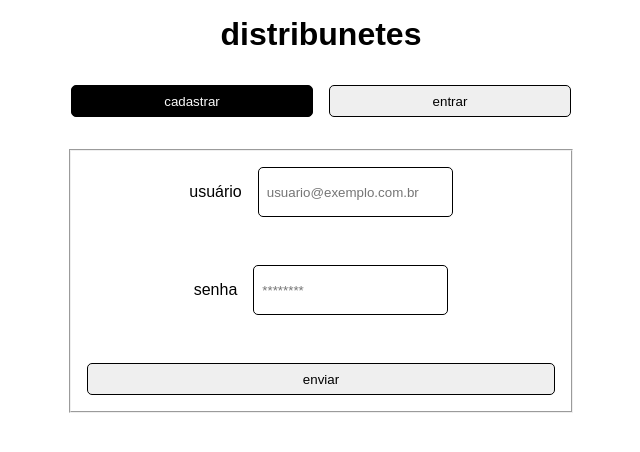
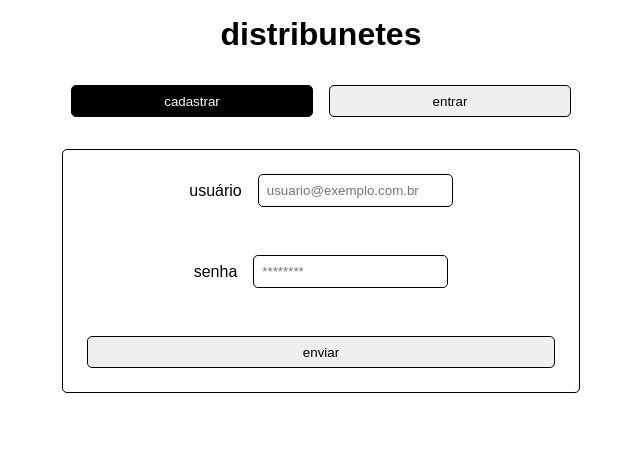
Before and after one commit to jplps/soapers, a React (Create React App) app in the folder frontend/: page / in a window 1280 px wide. Shown: the top 452 px of the page, without its empty margins (319-959 px from the left). Built offline with nearby package versions, Linux system fonts and the light colour scheme.

Commit message:
Implemented signup and erros in ui

```diff
--- a/frontend/src/components/login/login.js
+++ /dev/null
@@ -1,83 +0,0 @@
-import React, { useState } from 'react';
-import { Redirect } from 'react-router-dom';
-
-import api from '../../services/api';
-import './styles.css';
-
-export default () => {
-	const [loading, setLoading] = useState(false);
-	const [signUP, setSignUP] = useState(true);
-	const [form, setValues] = useState({ email: '', password: '' });
-
-	// Update form field value
-	const updateField = e => {
-		setValues({
-			...form,
-			[e.target.name]: e.target.value,
-		});
-	};
-
-	// Handle SignUP
-	const handleSignUP = async e => {
-		e.preventDefault();
-
-		// eslint-disable-next-line
-		let newUser;
-		setLoading(true);
-		if (signUP) {
-			newUser = await api.post('/auth/signup', form);
-		}
-		else {
-			newUser = await api.post('/auth/signin', form);
-		}
-		setLoading(false);
-
-		return <Redirect to="/main" />
-	};
-
-	return (
-		<div id="login">
-			<h1>distribunetes</h1>
-
-			<div className="login-options">
-				<button className={signUP ? 'pressed' : ''} onClick={e => { e.preventDefault(); setSignUP(true); }}>
-					cadastrar
-				</button>
-				<button className={signUP ? '' : 'pressed'} onClick={e => { e.preventDefault(); setSignUP(false); }}>
-					entrar
-				</button>
-			</div>
-
-			<form onSubmit={handleSignUP}>
-				<fieldset disabled={loading} aria-busy={loading}>
-					<div className="form-email">
-						<label>usuário</label>
-						<input
-							type="email"
-							id="email"
-							name="email"
-							placeholder="usuario@exemplo.com.br"
-							value={form.email}
-							onChange={updateField}
-							required
-						/>
-					</div>
-
-					<div className="form-pass">
-						<label>senha</label>
-						<input
-							type="password"
-							id="password"
-							name="password"
-							placeholder="********"
-							value={form.password}
-							onChange={updateField}
-							required
-						/>
-					</div>
-					<button>enviar</button>
-				</fieldset>
-			</form>
-		</div>
-	);
-}
--- a/frontend/src/index.css
+++ b/frontend/src/index.css
@@ -9,10 +9,14 @@ body {
   font-weight: lighter;
 }
 
+button {
+  height: 2rem;
+}
+
+#login fieldset,
 #login input,
 button {
   border: 1px solid;
   border-radius: 5px;
-  height: 2rem;
   padding: 0.5rem;
 }
--- /dev/null
+++ b/frontend/src/pages/login/index.js
@@ -0,0 +1,96 @@
+import React, { useState } from 'react';
+import { Redirect } from 'react-router-dom';
+
+import api from '../../services/api';
+import './styles.css';
+
+export default () => {
+	const [user, setUser] = useState();
+	const [signUP, setSignUP] = useState(true);
+	const [form, setValues] = useState({ email: '', password: '' });
+	const [loading, setLoading] = useState(false);
+	const [response, setResponse] = useState();
+
+	// Update form field value
+	const updateField = e => {
+		setValues({
+			...form,
+			[e.target.name]: e.target.value,
+		});
+	};
+
+	// Handle SignUP
+	const handleLogin = async e => {
+		e.preventDefault();
+
+		// Defining the url for the query
+		let url;
+		if (signUP) { url = '/auth/signup' }
+		else { url = '/auth/signin' }
+
+		// Fetch logic
+		setLoading(true);
+		const { data } = await api.post(url, form);
+		setResponse(data);
+
+		if (!data.err) { setUser(data); }
+
+		setLoading(false);
+	};
+
+	return (
+		<>
+			{user ? <Redirect to="/main" /> : (
+				<div id="login">
+					<h1>distribunetes</h1>
+
+					<div className="login-options">
+						<button className={signUP ? 'pressed' : ''} onClick={e => { e.preventDefault(); setSignUP(true); }}>
+							cadastrar
+						</button>
+
+						<button className={signUP ? '' : 'pressed'} onClick={e => { e.preventDefault(); setSignUP(false); }}>
+							entrar
+						</button>
+					</div>
+
+					{loading ? <p>loading</p> : (
+						<form onSubmit={handleLogin}>
+							<fieldset>
+								<div className="form-email">
+									<label>usuário</label>
+									<input
+										type="email"
+										id="email"
+										name="email"
+										placeholder="usuario@exemplo.com.br"
+										value={form.email}
+										onChange={updateField}
+										required
+									/>
+								</div>
+
+								<div className="form-pass">
+									<label>senha</label>
+									<input
+										type="password"
+										id="password"
+										name="password"
+										placeholder="********"
+										value={form.password}
+										onChange={updateField}
+										required
+									/>
+								</div>
+
+								{typeof response !== 'undefined' && response.err && <p dangerouslySetInnerHTML={{ __html: response.err }} />}
+
+								<button>enviar</button>
+							</fieldset>
+						</form>
+					)}
+				</div>
+			)}
+		</>
+	);
+}
--- a/frontend/src/components/login/styles.css
+++ b/frontend/src/pages/login/styles.css
@@ -25,7 +25,6 @@
 	grid-template-columns: 1fr 1fr;
 }
 
-
 #login fieldset {
 	grid-template-columns: 1fr;
 }
@@ -40,6 +39,11 @@
 	align-items: center;
 }
 
+#login p {
+	text-align: center;
+	margin: 1rem auto;
+}
+
 #login form button {
 	margin: 1rem;
 }
--- a/frontend/src/routes.js
+++ b/frontend/src/routes.js
@@ -2,12 +2,12 @@ import React from 'react';
 import { BrowserRouter, Switch, Route } from 'react-router-dom';
 
 import Main from './pages/main';
-import Login from './components/login/login';
+import Login from './pages/login';
 
 const Routes = () => (
 	<BrowserRouter>
 		<Switch>
-			<Route path="/" component={Login} />
+			<Route exact path="/" component={Login} />
 			<Route path="/main" component={Main} />
 		</Switch>
 	</BrowserRouter>
```
Also changed, not shown: 1 other file (tests, documents, lock files or other folders).
